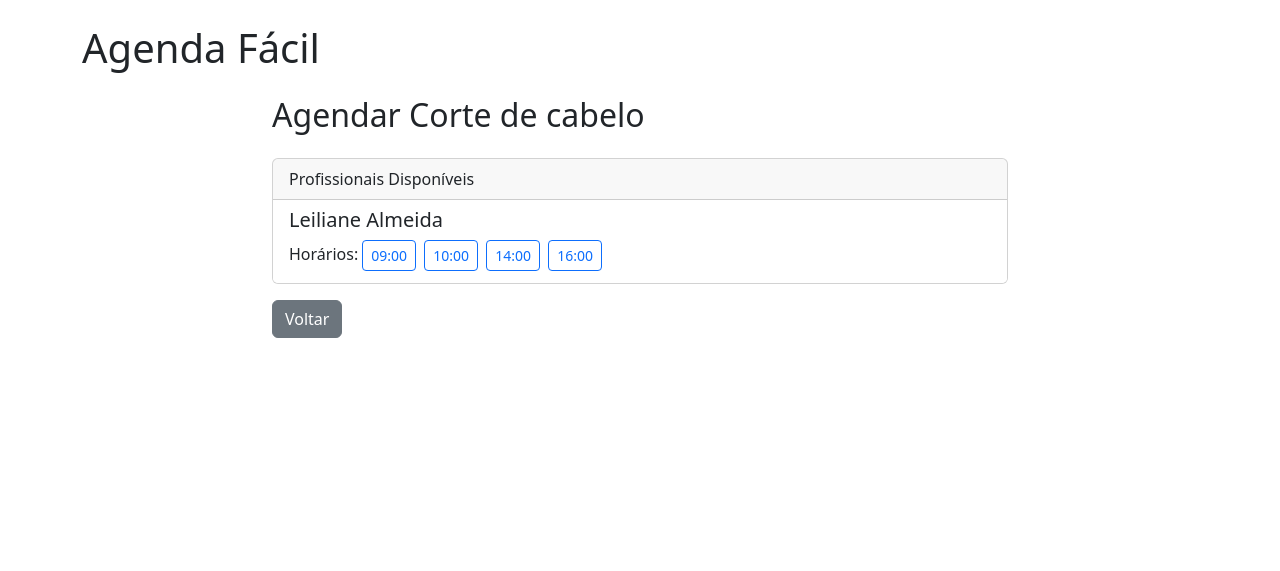
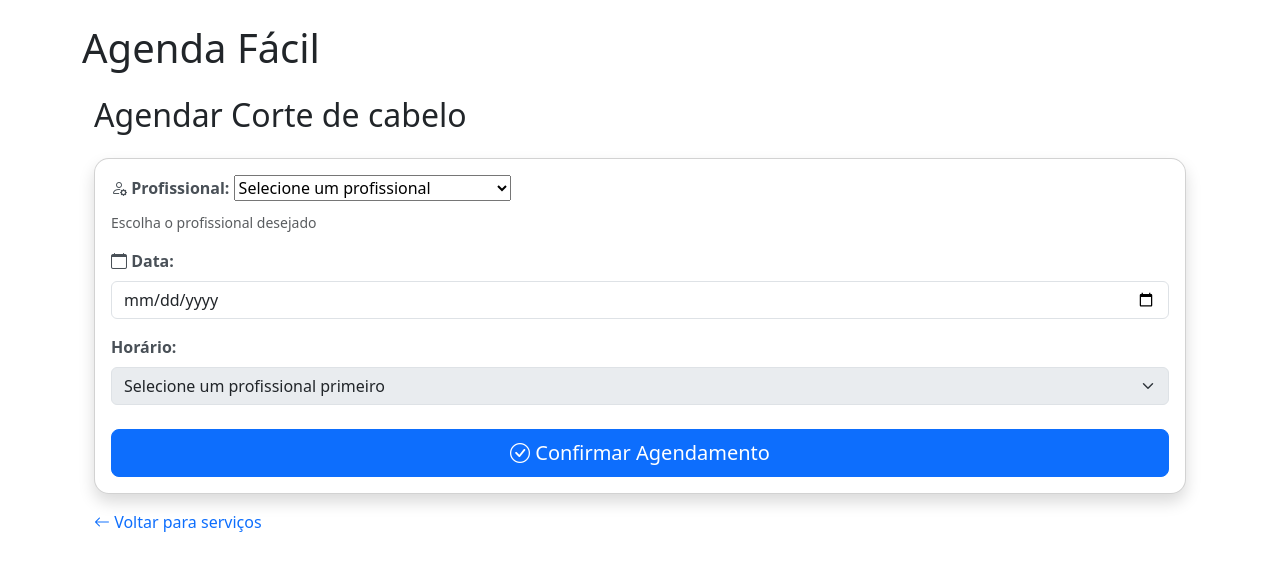
Before and after one commit to menxzes/projeto-django, a Django app: page /servicos/1 in a window 1280 px wide. Shown: the top 571 px of the page. Run offline with Django 4.2, Linux system fonts and the light colour scheme; data comes from the database, SQL or seed files in the repository; both versions use the stored data as it was after the commit.

Commit message:
fix: correção de erros na tela de agendamentos

```diff
--- a/agendamentos/forms.py
+++ b/agendamentos/forms.py
@@ -2,10 +2,17 @@ from django import forms
 from .models import Agendamento
 
 class AgendamentoForm(forms.ModelForm):
+    def __init__(self, *args, **kwargs):
+        super().__init__(*args, **kwargs)
+        self.fields['profissional'].label_from_instance = lambda obj: (
+            f"{obj.usuario.get_full_name() or obj.usuario.username} - {obj.servico.nome}"
+        )
+        self.fields['profissional'].empty_label = "Selecione um profissional"
+
     class Meta:
         model = Agendamento
         fields = ['profissional', 'data', 'horario']
         widgets = {
             'data': forms.DateInput(attrs={'type': 'date'}),
-            'horario': forms.Select(choices=[])  # Preenchido dinamicamente
+            'horario': forms.Select(attrs={'disabled': True})
         }
--- a/agendamentos/templates/agendamentos/base.html
+++ b/agendamentos/templates/agendamentos/base.html
@@ -3,6 +3,13 @@
 <head>
     <title>Agenda Fácil</title>
     <link href="https://cdn.jsdelivr.net/npm/bootstrap@5.3.0/dist/css/bootstrap.min.css" rel="stylesheet">
+    <link rel="stylesheet" href="https://cdn.jsdelivr.net/npm/bootstrap-icons@1.10.0/font/bootstrap-icons.css">
+    <style>
+    .error-message {
+        color: #dc3545;
+        font-size: 0.875em;
+    }
+</style>
 </head>
 <body>
     <div class="container mt-4">
--- a/agendamentos/templates/agendamentos/horarios_disponiveis.html
+++ b/agendamentos/templates/agendamentos/horarios_disponiveis.html
@@ -1,36 +1,125 @@
 {% extends "agendamentos/base.html" %}
 
 {% block content %}
-<div class="row">
-    <div class="col-md-8 mx-auto">
-        <h2>Agendar {{ servico.nome }}</h2>
+<div class="container mt-4">
+    <!-- Cabeçalho com nome do serviço -->
+    <h2 class="mb-4">Agendar {{ servico.nome }}</h2>
 
-        <div class="card mt-4">
-            <div class="card-header">
-                Profissionais Disponíveis
-            </div>
-            <ul class="list-group list-group-flush">
-                {% for prof in profissionais %}
-                <li class="list-group-item">
-                    <h5>{{ prof.usuario.get_full_name }}</h5>
-                    <p class="mb-1">
-                        Horários:
-                        {% for hora in prof.horarios_disponiveis %}
-                            <a href="#" class="btn btn-sm btn-outline-primary me-1">{{ hora }}</a>
-                        {% endfor %}
-                    </p>
-                </li>
-                {% empty %}
-                <li class="list-group-item text-danger">
-                    Nenhum profissional disponível para este serviço.
-                </li>
-                {% endfor %}
-            </ul>
+    <!-- Card para organização visual -->
+    <div class="card shadow">
+        <div class="card-body">
+            <!-- Formulário principal (POST para a mesma URL) -->
+            <form method="post">
+                {% csrf_token %}
+
+                <!-- Seção Profissional -->
+                <div class="mb-3">
+                    <label for="id_profissional" class="form-label fw-bold">
+                        <i class="bi bi-person-gear"></i> Profissional:
+                    </label>
+                    {{ form.profissional }}
+                    <div class="form-text">Escolha o profissional desejado</div>
+                </div>
+
+                <!-- Seção Data -->
+                <div class="mb-3">
+                    <label for="id_data" class="form-label fw-bold">
+                        <i class="bi bi-calendar"></i> Data:
+                    </label>
+                    <input type="date"
+                           name="data"
+                           id="id_data"
+                           class="form-control"
+                           min="{{ hoje|date:'Y-m-d' }}">  <!-- Impede datas passadas -->
+                </div>
+
+                <!-- Seção Horário -->
+                <div class="mb-3">
+                    <label class="form-label fw-bold">Horário:</label>
+                    <select name="horario" id="id_horario" class="form-select" required disabled>
+                        <option value="" disabled selected>Selecione um profissional primeiro</option>
+                    </select>
+                    <div id="horario-error" class="error-message"></div>
+                </div>
+
+                <!-- Botão de submit -->
+                <div class="d-grid gap-2 mt-4">
+                    <button type="submit" class="btn btn-primary btn-lg">
+                        <i class="bi bi-check-circle"></i> Confirmar Agendamento
+                    </button>
+                </div>
+            </form>
         </div>
+    </div>
 
-        <a href="{% url 'lista_servicos' %}" class="btn btn-secondary mt-3">
-            Voltar
+    <!-- Link de volta -->
+    <div class="mt-3">
+        <a href="{% url 'lista_servicos' %}" class="text-decoration-none">
+            <i class="bi bi-arrow-left"></i> Voltar para serviços
         </a>
     </div>
 </div>
+
+<!-- JavaScript para carregar horários dinamicamente -->
+<script>
+document.addEventListener("DOMContentLoaded", function() {
+    const profissionalSelect = document.getElementById("id_profissional");
+    const horarioSelect = document.getElementById("id_horario");
+    const errorDiv = document.getElementById("horario-error");
+
+    profissionalSelect.addEventListener("change", async function() {
+        const profissionalId = this.value;
+
+        if (!profissionalId) {
+            resetHorarios();
+        }
+
+        try {
+            horarioSelect.innerHTML = '<option value="">Carregando...</option>';
+            horarioSelect.disabled = false;
+
+            const response = await fetch(`/api/horarios/?profissional_id=${profissionalId}`);
+            console.log("Resposta da API:", response);  // Debug
+
+            const data = await response.json();
+            console.log("Dados recebidos:", data);  // Debug
+
+            if (!response.ok) throw new Error(data.error || "Erro desconhecido");
+
+            if (!data.horarios || data.horarios.length === 0) {
+                throw new Error("Nenhum horário cadastrado para este profissional");
+            }
+
+            // Preenche os horários
+            horarioSelect.innerHTML = '';
+            data.horarios.forEach(hora => {
+                const option = new Option(hora, hora);
+                horarioSelect.add(option);
+            });
+
+            errorDiv.textContent = '';
+
+        } catch (error) {
+            console.error("Erro detalhado:", error);
+            horarioSelect.innerHTML = '<option value="" disabled>Erro ao carregar</option>';
+            errorDiv.textContent = error.message;
+        }
+    });
+
+    function resetHorarios() {
+        horarioSelect.innerHTML = '<option value="" disabled selected>Selecione um profissional</option>';
+        horarioSelect.disabled = true;
+        errorDiv.textContent = '';
+    }
+});
+</script>
+
+<style>
+    .card {
+        border-radius: 15px;
+    }
+    .form-label {
+        color: #495057;
+    }
+</style>
 {% endblock %}
--- a/agendamentos/urls.py
+++ b/agendamentos/urls.py
@@ -4,4 +4,5 @@ from . import views
 urlpatterns = [
     path('', views.lista_servicos, name='lista_servicos'),
     path('servicos/<int:servico_id>', views.horarios_disponiveis, name='horarios_disponiveis'),
+    path('api/horarios/', views.api_horarios, name='api_horarios'),
 ]
--- a/agendamentos/views.py
+++ b/agendamentos/views.py
@@ -1,6 +1,10 @@
+from time import timezone
+from django.http import JsonResponse
 from django.shortcuts import redirect, render, get_object_or_404
 from .models import Servico, Profissional
 from.forms import AgendamentoForm
+from django.views.decorators.csrf import csrf_exempt
+import json
 
 def lista_servicos(request):
     servicos = Servico.objects.filter(ativo=True)
@@ -22,7 +26,30 @@ def horarios_disponiveis(request, servico_id):
         form = AgendamentoForm()
 
     return render(request, 'agendamentos/horarios_disponiveis.html', {
+        # 'hoje': timezone.now().date()
         'servico': servico,
         'profissionais': profissionais,
         'form': form
     })
+
+@csrf_exempt
+def api_horarios(request):
+    profissional_id = request.GET.get('profissional_id')
+
+    try:
+        profissional = Profissional.objects.get(id=profissional_id)
+
+        # Verificação para debug dos dados no console
+        print(f"Horários encontrados: {profissional.horarios_disponiveis}")
+        print(f"Tipo dos dados: {type(profissional.horarios_disponiveis)}")
+
+        return JsonResponse({
+            'horarios': profissional.horarios_disponiveis,
+            'status': 'success'
+        }, json_dumps_params={'ensure_ascii': False})
+
+    except Exception as e:
+        return JsonResponse({
+            'error': str(e),
+            'status': 'error'
+        }, status=500)
```
Also changed, not shown: agendamentos/admin.py (+7 -3 lines), db.sqlite3.
